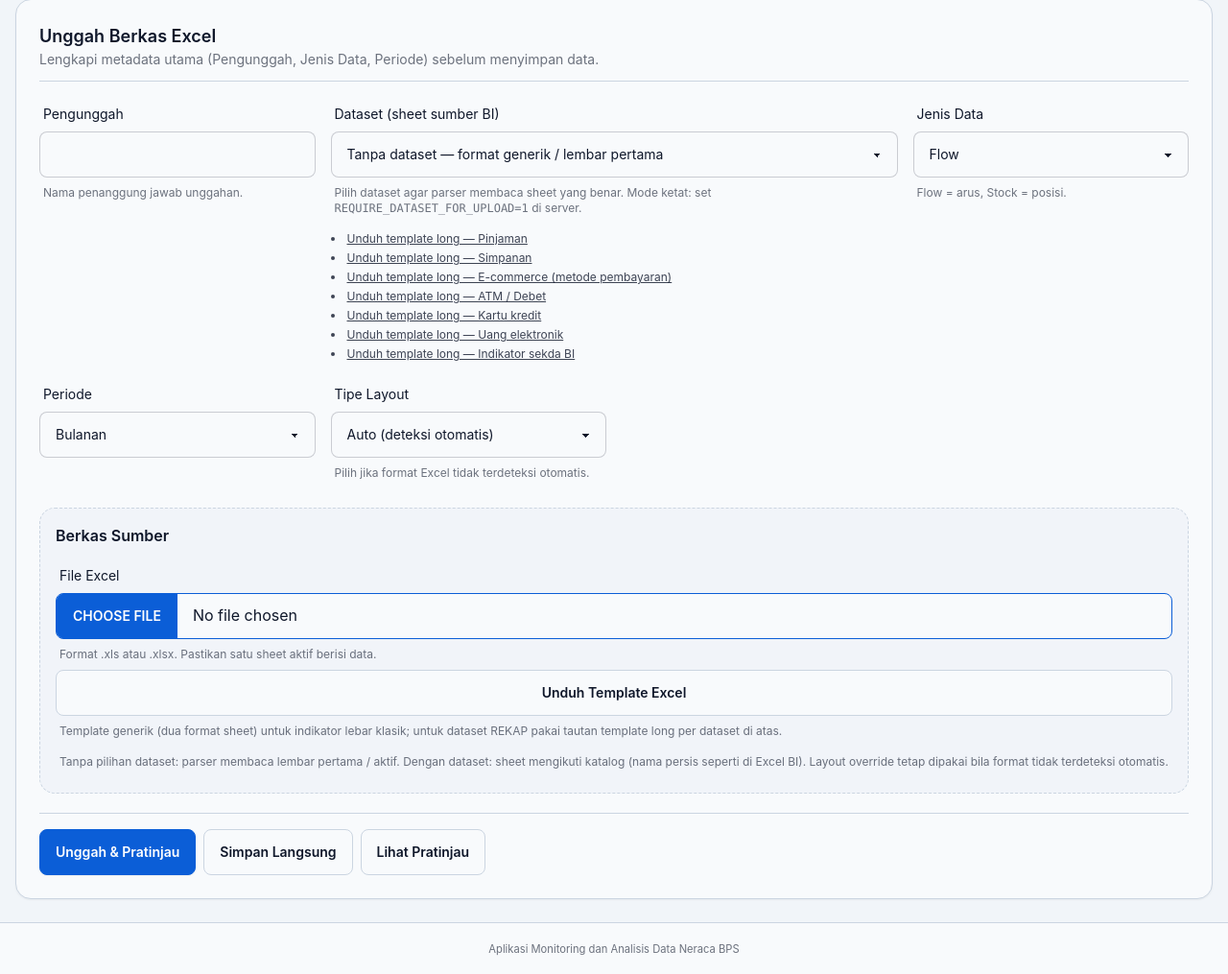
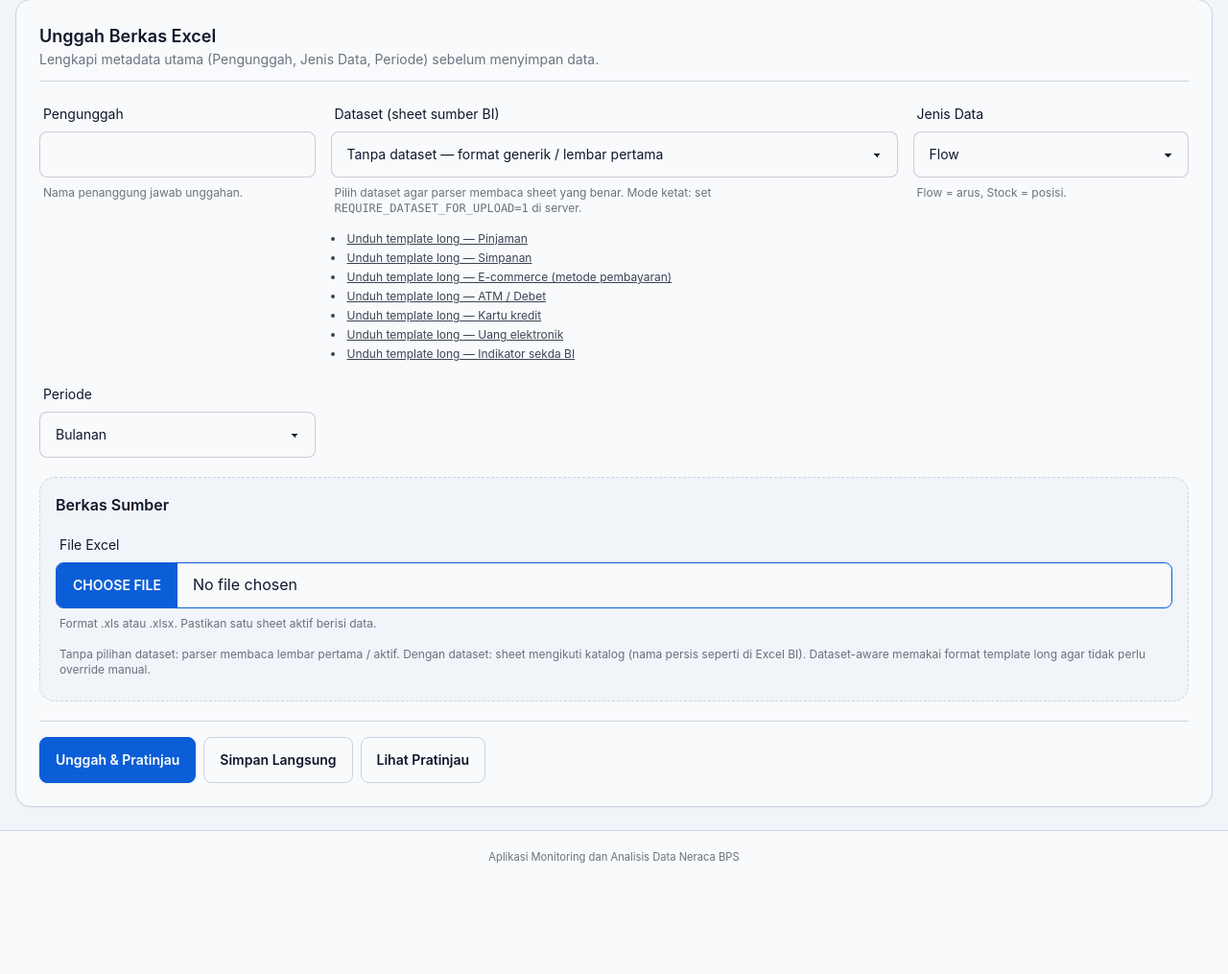
Before and after one commit to amaldevice/webdash_neraca_v2, a Flask app: page /upload in a window 1280 px wide. Shown: the part 120-1135 px from the top of the page at 96% size. After the commit the page ends 1020 px from the top, so only its background shows below. Run offline with Flask 3, Linux system fonts and the light colour scheme.

Commit message:
feat(upload): remove layout override UI/backend path
Made-with: Cursor

```diff
--- a/routes/upload_routes.py
+++ b/routes/upload_routes.py
@@ -251,7 +251,6 @@ def upload_data():
             "version": meta.get("version", ""),
             "data_type": meta.get("data_type", "flow"),
             "time_period": meta.get("time_period", "monthly"),
-            "layout_override": payload.get("layout_override", "auto"),
             "dataset_slug": (meta.get("dataset_slug") or "").strip(),
         }
         preview_payload = to_preview_context(payload)
--- a/services/upload_preview.py
+++ b/services/upload_preview.py
@@ -239,7 +239,6 @@ def cache_upload_preview(
     destination: str,
     file_name: str,
     metadata: dict,
-    layout_override: str,
     payload: dict,
     duplicates: list[dict],
 ) -> str:
@@ -251,7 +250,6 @@ def cache_upload_preview(
         destination=destination,
         file_name=file_name,
         metadata=metadata,
-        layout_override=layout_override,
         payload=payload,
         duplicates=duplicates,
     )
@@ -265,7 +263,6 @@ def _build_preview_session_payload(
     destination: str,
     file_name: str,
     metadata: dict[str, Any],
-    layout_override: str,
     payload: dict,
     duplicates: list[dict],
 ) -> dict[str, Any]:
@@ -273,7 +270,6 @@ def _build_preview_session_payload(
         "file_path": destination,
         "file_name": file_name,
         "metadata": metadata,
-        "layout_override": layout_override,
         "layout": payload["layout"],
         "header_row": payload["header_row"],
         "source_rows": payload["source_rows"],
@@ -292,7 +288,6 @@ def excel_preview_source_from_payload(
     *,
     file_name: str,
     payload: dict,
-    layout_override: str,
     upload_preview_token: str,
     total_records: int,
 ) -> dict:
@@ -315,7 +310,6 @@ def excel_preview_source_from_payload(
         "header_row": payload["header_row"],
         "source_rows": payload["source_rows"],
         "source_columns": payload["source_columns"],
-        "layout_override": layout_override,
         "warnings": payload.get("warnings", []),
         "entries_preview": payload.get("sample", []),
         "invalid_rows": payload.get("invalid_rows", []),
@@ -349,7 +343,6 @@ def _to_template_context(
         "header_row": payload.get("header_row"),
         "source_rows": payload.get("source_rows"),
         "source_columns": payload.get("source_columns"),
-        "layout_override": payload.get("layout_override"),
         "warnings": payload.get("warnings", []),
         "entries_preview": payload.get("entries_preview", []),
         "sample_count": len(payload.get("entries_preview", [])),
@@ -372,14 +365,12 @@ def build_upload_preview(
     version: str,
     data_type: str,
     time_period: str,
-    layout_override: str,
     payload: dict,
     entries: list[dict],
     duplicates: list[dict],
     dataset_slug: str = "",
 ) -> tuple[str, dict]:
     """Create cached preview state and normalized preview context for templates."""
-    effective_layout_override = layout_override or "auto"
     upload_token = cache_upload_preview(
         upload_folder,
         destination,
@@ -391,7 +382,6 @@ def build_upload_preview(
             "time_period": time_period,
             "dataset_slug": (dataset_slug or "").strip(),
         },
-        effective_layout_override,
         payload,
         duplicates,
     )
@@ -399,7 +389,6 @@ def build_upload_preview(
         excel_preview_source_from_payload(
             file_name=display_name,
             payload=payload,
-            layout_override=layout_override or "auto",
             upload_preview_token=upload_token,
             total_records=len(entries),
         ),
--- a/templates/data_management.html
+++ b/templates/data_management.html
@@ -10,7 +10,6 @@
 {% endblock %}
 {% block content %}
 {% include "partials/_management_filters.html" %}
-{% include "partials/_management_insert_form.html" %}
 {% include "partials/_management_table.html" %}
 {% include "partials/_management_bulk_modal.html" %}
 {% include "partials/_script_management_bulk_actions.html" %}
--- a/templates/partials/_script_management_bulk_actions.html
+++ b/templates/partials/_script_management_bulk_actions.html
@@ -201,8 +201,11 @@ function bindConfirmActionButtons() {
 }
 
 function updateInsertPeriodFormat() {
-    const timePeriod = document.getElementById('insert_time_period').value;
+    const timePeriodEl = document.getElementById('insert_time_period');
     const periodInput = document.getElementById('insert_period_date');
+    if (!timePeriodEl || !periodInput) return;
+
+    const timePeriod = timePeriodEl.value;
 
     switch(timePeriod) {
         case 'monthly':
--- a/templates/partials/_upload_form.html
+++ b/templates/partials/_upload_form.html
@@ -76,20 +76,6 @@
         </select>
     </div>
 
-    <div class="form-control">
-        <label for="layout_override" class="label">
-            <span class="label-text">Tipe Layout</span>
-        </label>
-        <select id="layout_override" name="layout_override" class="control">
-            <option value="auto" {% if not form_values or not form_values.layout_override or form_values.layout_override == 'auto' %}selected{% endif %}>Auto (deteksi otomatis)</option>
-            <option value="vertical" {% if form_values and form_values.layout_override == 'vertical' %}selected{% endif %}>Vertical (kolom period)</option>
-            <option value="horizontal" {% if form_values and form_values.layout_override == 'horizontal' %}selected{% endif %}>Horizontal (baris period)</option>
-        </select>
-        <label class="label">
-            <span class="field-help">Pilih jika format Excel tidak terdeteksi otomatis.</span>
-        </label>
-    </div>
-
     <input type="hidden" name="preview_token" value="{{ upload_preview_token or '' }}">
     <input type="hidden" name="csrf_token" value="{{ upload_csrf_token }}">
     </div>
@@ -108,24 +94,10 @@
             </label>
         </div>
 
-        <div class="form-control">
-            <a
-                href="{{ url_for('static', filename='templates/upload_template.xlsx') }}"
-                class="btn btn-soft w-full"
-                download="upload_template.xlsx"
-            >
-                Unduh Template Excel
-            </a>
-            <label class="label">
-                <span class="field-help">
-                    Template generik (dua format sheet) untuk indikator lebar klasik; untuk dataset REKAP pakai tautan template long per dataset di atas.
-                </span>
-            </label>
-        </div>
         <div class="label">
             <span class="field-help">
                 Tanpa pilihan dataset: parser membaca lembar pertama / aktif. Dengan dataset: sheet mengikuti katalog (nama persis seperti di Excel BI).
-                Layout override tetap dipakai bila format tidak terdeteksi otomatis.
+                Dataset-aware memakai format template long agar tidak perlu override manual.
             </span>
         </div>
             </div>
--- a/templates/upload.html
+++ b/templates/upload.html
@@ -83,9 +83,6 @@
                     <p class="text-xs text-base-content/70">Layout</p>
                     <p class="font-semibold mt-2">
                         {{ preview.layout }}
-                        {% if preview.layout_override and preview.layout_override != "auto" %}
-                        <span class="text-sm text-base-content/70">(override: {{ preview.layout_override }})</span>
-                        {% endif %}
                     </p>
                     <p class="text-sm text-base-content/70">Sumber: {{ preview.source_mode }}</p>
                 </article>
```
Also changed, not shown: services/upload_flow.py (+4 -18 lines), tests/test_upload_preview.py (+0 -6 lines).
